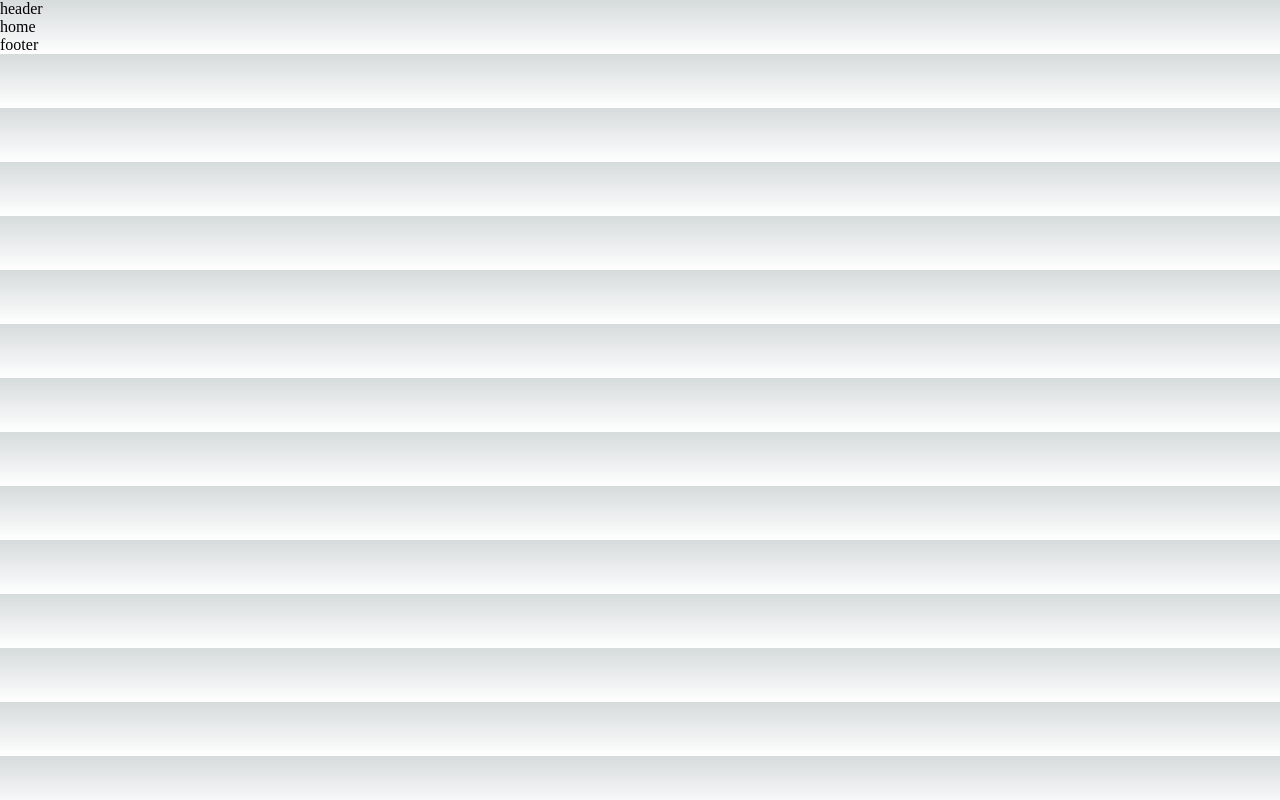
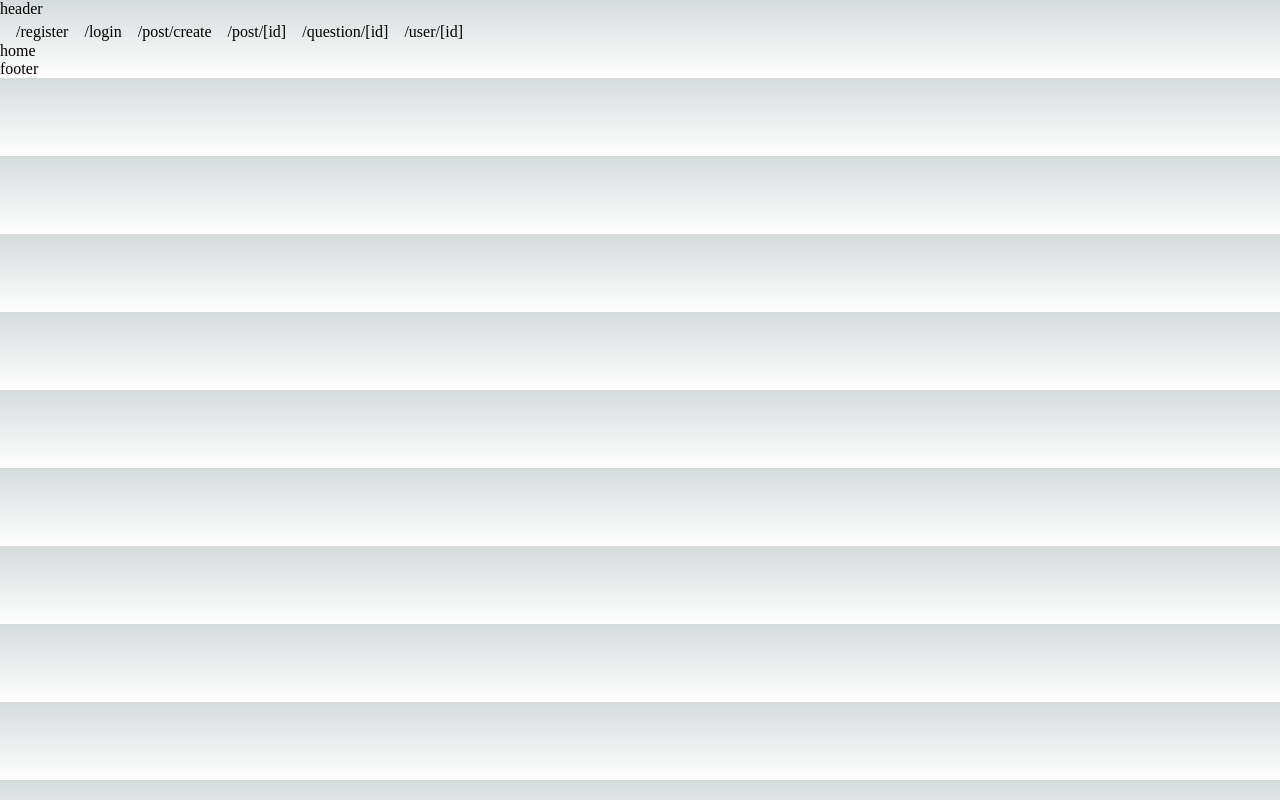
Before and after one commit to NonokaM/webpro_frontend, a Next.js app: page / in a window 1280 px wide. Built offline with nearby package versions, Linux system fonts and the light colour scheme; no server answers.

Commit message:
add: ページ遷移を追加

```diff
--- a/src/components/common/Header.jsx
+++ b/src/components/common/Header.jsx
@@ -1,5 +1,6 @@
 import { useContext } from "react"
 import { AuthFlagContext } from "@/providers/AuthFlagProvider";
+import Link from "next/link"
 
 export default function Header() {
   const { isAuth, setIsAuth } = useContext(AuthFlagContext);
@@ -8,6 +9,20 @@ export default function Header() {
   return (
     <>
       <p>header</p>
+
+      <nav>
+        <ul>
+        <Link href="/register">　/register</Link>
+        <Link href="/login">　/login</Link>
+
+        <Link href="/post/create">　/post/create</Link>
+        <Link href="/post/1">　/post/[id]</Link>
+
+        <Link href="/question/1">　/question/[id]</Link>
+
+        <Link href="/user/1">　/user/[id]</Link>
+        </ul>
+      </nav>
     </>
   )
 }
```
